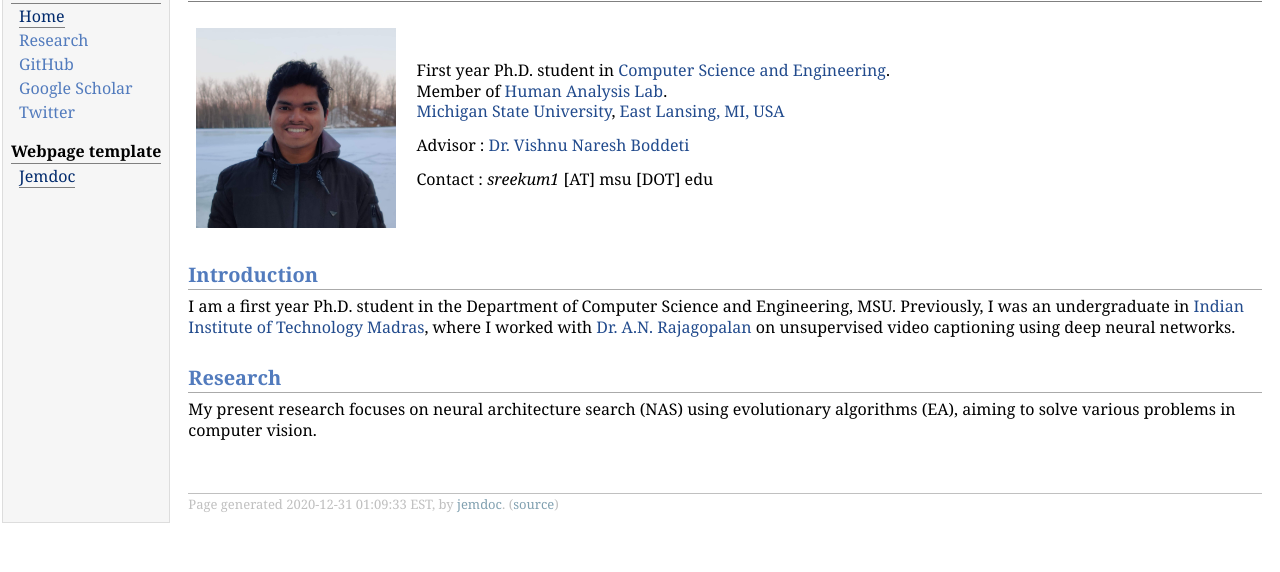
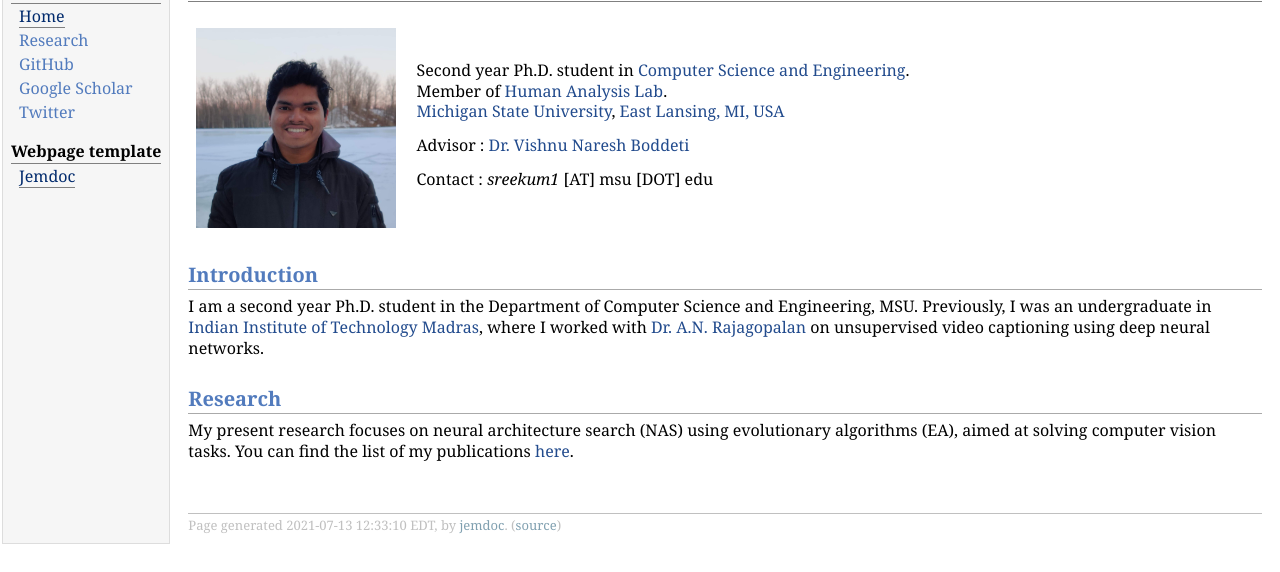
Before and after one commit to gautamsreekumar/gautamsreekumar.github.io, a plain HTML site: page index.html in a window 1280 px wide. Shown: the part 48-620 px from the top of the page. Drawn offline with Linux system fonts and the light colour scheme.

Commit message:
modified bio

```diff
--- a/index.html
+++ b/index.html
@@ -34,19 +34,19 @@
 </div>
 <table class="imgtable"><tr><td>
 <img src="imgs/photo.jpg" alt="Photo" width="200px" height="200px" />&nbsp;</td>
-<td align="left"><p>First year Ph.D. student in <a href="cse.msu.edu">Computer Science and Engineering</a>.<br />
+<td align="left"><p>Second year Ph.D. student in <a href="cse.msu.edu">Computer Science and Engineering</a>.<br />
 Member of <a href="hal.cse.edu">Human Analysis Lab</a>.<br />
 <a href="https://msu.edu">Michigan State University</a>, <a href="https://goo.gl/maps/f4hDosNDrEKPVBq68">East Lansing, MI, USA</a><br /></p>
 <p>Advisor : <a href="http://vishnu.boddeti.net/">Dr. Vishnu Naresh Boddeti</a></p>
 <p>Contact : <i>sreekum1</i> [AT] msu [DOT] edu</p>
 </td></tr></table>
 <h2>Introduction</h2>
-<p>I am a first year Ph.D. student in the Department of Computer Science and Engineering, MSU. Previously, I was an undergraduate in <a href="https://www.iitm.ac.in">Indian Institute of Technology Madras</a>, where I worked with <a href="http://www.ee.iitm.ac.in/~raju/">Dr. A.N. Rajagopalan</a> on unsupervised video captioning using deep neural networks.</p>
+<p>I am a second year Ph.D. student in the Department of Computer Science and Engineering, MSU. Previously, I was an undergraduate in <a href="https://www.iitm.ac.in">Indian Institute of Technology Madras</a>, where I worked with <a href="http://www.ee.iitm.ac.in/~raju/">Dr. A.N. Rajagopalan</a> on unsupervised video captioning using deep neural networks.</p>
 <h2>Research</h2>
-<p>My present research focuses on neural architecture search (NAS) using evolutionary algorithms (EA), aiming to solve various problems in computer vision.</p>
+<p>My present research focuses on neural architecture search (NAS) using evolutionary algorithms (EA), aimed at solving computer vision tasks. You can find the list of my publications <a href="research.html">here</a>.</p>
 <div id="footer">
 <div id="footer-text">
-Page generated 2020-12-31 01:09:33 EST, by <a href="http://jemdoc.jaboc.net/">jemdoc</a>.
+Page generated 2021-07-13 12:33:10 EDT, by <a href="http://jemdoc.jaboc.net/">jemdoc</a>.
 (<a href="index.jemdoc">source</a>)
 </div>
 </div>
```
Also changed, not shown: research.html (+2 -2 lines), 2 other files.
